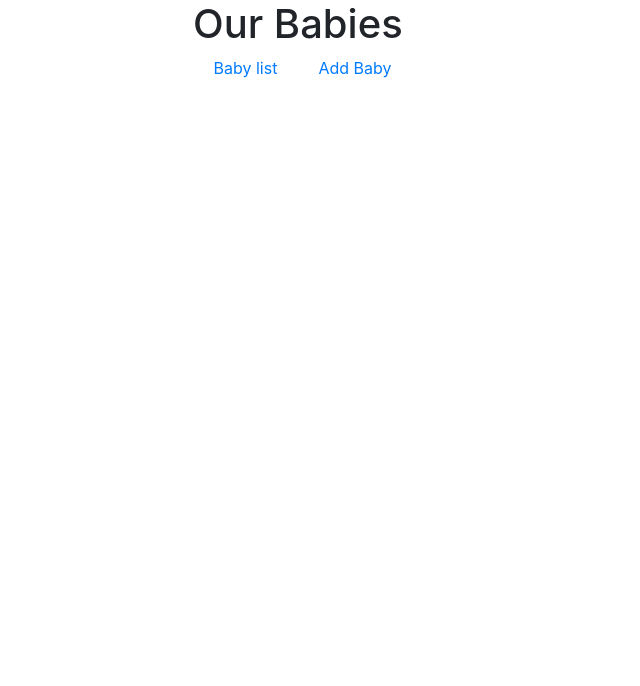
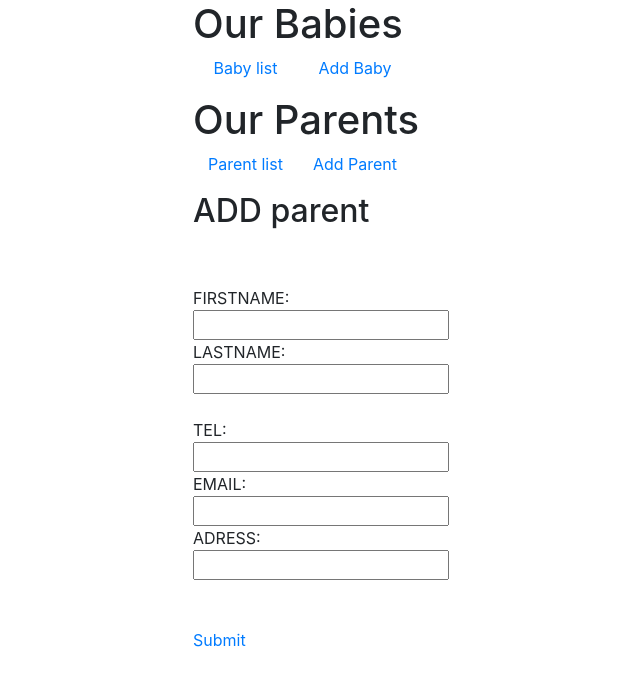
Before and after one commit to chifaaa/nurseryWebAppPrototype, a React (Create React App) app in the folder Front/: page /ParentNew in a window 1280 px wide. Shown: the top 686 px of the page, without its empty margins (207-847 px from the left). Built offline with nearby package versions, Linux system fonts and the light colour scheme.

Commit message:
axios parent

```diff
--- a/Front/src/App.css
+++ b/Front/src/App.css
@@ -19,3 +19,6 @@
 
 
 .app_cont,form{margin-left: 400px;}
+.elmt{
+  background-image:url('https://thumbs.dreamstime.com/t/de-jongensframe-van-de-baby-6233300.jpg') ;
+}
--- a/Front/src/App.js
+++ b/Front/src/App.js
@@ -1,9 +1,13 @@
 import React, { Component } from 'react';
 //import ReactDOM from 'react-dom';
-import { BrowserRouter as Router, Route,Link } from 'react-router-dom';
+import { BrowserRouter as Router, Route, Link } from 'react-router-dom';
 import BabyList from './components/listBabies'
 import BabyAdd from './components/addBaby'
 import modifyBaby from './components/modifyBaby'
+
+import ParentList from './components/listParents'
+import ParentAdd from './components/addParent'
+import modifyParent from './components/modifyParent'
 
 import './App.css';
 
@@ -20,15 +24,32 @@ class App extends Component {
           </p>
 
         </div>
-      <Route path="/BabyNew" component={BabyAdd}/>
+        <Route path="/BabyNew" component={BabyAdd} />
 
-      <Route path="/BabyList" component={BabyList}/>
+        <Route path="/BabyList" component={BabyList} />
         {/* <Route path="/BabyList"    render={(props) => (
   <BabyList key={(++counter).toString()}  a={++counter} {...props} />)   */}
 
 
- <Route  path="/modifyBaby/:id/:firstName/:lastName/:birthdate/:sex/:groupName"  component={modifyBaby}/>
+        <Route path="/modifyBaby/:id/:firstName/:lastName/:birthdate/:sex/:groupName" component={modifyBaby} />
 
+        {/* parent page */}
+
+        <div className="app_cont">
+          <h1>Our Parents </h1>
+
+          <p className="plink">  <Link to="/ParentList"><span>Parent list</span></Link>
+            <Link to="/ParentNew"><span>Add Parent</span></Link>
+          </p>
+
+        </div>
+        <Route path="/ParentNew" component={ParentAdd} />
+
+        <Route path="/ParentList" component={ParentList} />
+
+
+
+        <Route path="/modifyParent/:id/:firstName/:lastName/:tel/:email/:adress" component={modifyParent} />
 
 
       </Router>
--- /dev/null
+++ b/Front/src/components/addParent.js
@@ -0,0 +1,106 @@
+import React, { Component } from 'react';
+import axios from 'axios'
+import {Link } from 'react-router-dom';
+class ParentAdd extends Component {
+  constructor(props){
+    super(props)
+    this.state=({
+        firstName:'',
+        lasttName:'',
+      tel:'',
+      email:'',
+      adress:'',
+
+    })
+  }
+
+
+  setName=e=> {
+
+    this.setState({
+    firstName:e.target.value
+
+  })}
+  setLastname=e=> {  this.setState({
+    lastName:e.target.value
+
+  })}
+
+  setTel=e=> {  this.setState({
+    tel:e.target.value
+
+  })}
+  setEmail=e=> {  this.setState({
+    email:e.target.value
+
+  })}
+  setAdress=e=> {  this.setState({
+    groupName:e.target.value
+
+  })}
+
+  addParent = () => {
+    if (this.state.firstName !== '' && (this.state.lastName !== '' || this.state.tel !== ''|| this.state.adress !== ''||this.state.email !== '')) {
+    axios.post("http://localhost:3000/parent/create",{
+     firstName:this.state.firstName,lastName:this.state.lastName,tel:this.state.tel,email:this.state.email,adress:this.state.adress
+    })
+
+  }
+
+else { alert('Required fields!! Name and tel and email and adress') }
+}
+
+       render() {
+
+
+        return (
+
+
+           <form >
+        <h2>
+          ADD parent
+        </h2>
+        <br/>
+        <br/>
+        <span className="subtitle">FIRSTNAME:</span>
+        <br/>
+        <input type="text" onChange={this.setName}  />
+        <br/>
+        <span className="subtitle">LASTNAME:</span>
+        <br/>
+        <input type="text" onChange={this.setLastname}  />
+        <br/>
+        <br/>
+        <span className="subtitle">TEL:</span>
+        <br/>
+        <input type="BIRTHDATE" onChange={this.setTel}  />
+        <br/>
+        <span className="subtitle"> EMAIL:</span>
+        <br/>
+        <input type="text" onChange={this.setSex}  />
+        <br/>
+        <span className="subtitle">ADRESS:</span>
+        <br/>
+        <input type="text" onChange={this.setGroupName}  />
+        <br/>
+
+        <br/>
+
+
+        <br/>
+
+
+        <Link to="/parentList"> <span onClick={this.addParent} >Submit</span> </Link>
+
+
+     </form>
+
+
+
+
+
+      );
+    }
+}
+
+export default ParentAdd ;
--- /dev/null
+++ b/Front/src/components/listParents.js
@@ -0,0 +1,69 @@
+import React, { Component } from 'react';
+import axios from 'axios'
+import { Link } from 'react-router-dom';
+class ParentList extends Component {
+  constructor(props) {
+    super(props)
+    this.state = ({
+      parents: [],
+
+
+
+    })
+  }
+  componentDidMount() {
+    axios.get("http://localhost:3000/parents")
+      .then(res => {
+        this.setState({ parents: res.data })
+      })
+  }
+
+
+  delete = (id) => {
+
+    axios.delete("http://localhost:3000/parent/delete/" + id)
+
+    window.location.reload();
+
+  }
+
+
+
+
+  render() {
+    return (
+
+
+      <div className="container_list">
+        {this.state.parents.map((el, i) => {
+          return (
+            <div className="elmt" key={i} >
+
+
+              <p><span>firstName :</span>{el.firstName}</p>
+              <p> <span>lastName :</span>{el.lastName}</p>
+
+              <p><span>tel:</span>{el.tel}</p>
+              <p><span>email:</span>{el.email}</p>
+              <p><span>adress:</span>{el.adress}</p>
+
+
+              <button ><span onClick={() => { this.delete(el._id) }}>Supprimer</span></button>
+
+
+              <button ><Link to={`/modifyparent/${el._id}/${el.firstName}/${el.lastName}/${el.tel}/${el.email}/${el.adress}`}><span>Modifier</span></Link></button>
+
+            </div>
+          )
+        })}
+      </div>
+
+
+
+
+
+    );
+  }
+}
+
+export default ParentList;
--- /dev/null
+++ b/Front/src/components/modifyParent.js
@@ -0,0 +1,98 @@
+import React, { Component } from 'react';
+import {Link } from 'react-router-dom';
+
+import axios from 'axios'
+class ModifyBaby extends Component {
+    constructor(props){
+        super(props)
+        this.state=({
+          id:'',
+         firstName:'',
+         lastName:'',
+         tel:'',
+         email:'',
+         adress:'',
+        })
+          }
+
+
+ componentDidMount() {
+  this.setState({
+    id:this.props.match.params.id,
+    firstName:this.props.match.params.firstName,
+lastName:this.props.match.params.lastName,
+email:this.props.match.params.email,
+adress:this.props.match.params.adress,
+tel:this.props.match.params.tel,
+
+   })
+
+
+          }
+
+
+
+  modifyParent=()=>{
+    let x={
+      firstName:this.state.firstName,
+      lastName:this.state.lastName,
+      tel:this.state.tel,
+      email:this.state.email,
+      adress:this.state.adress
+    }
+    axios.put("http://localhost:3000/parent/update/"+this.state.id,x)
+
+
+  }
+
+
+
+
+    render() {
+
+
+
+return (
+
+
+<div>
+
+<div> <label> firstName :</label>
+
+<input value={this.state.firstName} type="text"onChange={(e)=>{this.setState({firstName:e.target.value})}}/>
+
+
+</div>
+
+
+
+<div> <label>lastName :</label>
+
+<input value={this.state.lastName} type="text"onChange={(e)=>{this.setState({lastName:e.target.value})}}/>
+
+</div>
+
+
+<div> <label>tel :</label>
+<input value={this.state.tel} type="text" onChange={(e)=>{this.setState({tel:e.target.value})}}/>
+</div>
+
+<div> <label>email :</label>
+<input value={this.state.email} type="text" onChange={(e)=>{this.setState({sex:e.target.value})}}/>
+</div>
+
+<div> <label>adress :</label>
+<input value={this.state.adress} type="text" onChange={(e)=>{this.setState({adress:e.target.value})}}/>
+</div>
+<Link to="/parentList"> <p onClick={this.modifyParent}>Modifier</p>
+</Link>
+</div>
+
+);
+
+
+
+    }
+}
+
+export default ModifyBaby;
```
Lines whose indentation alone changed are shown as unchanged.
